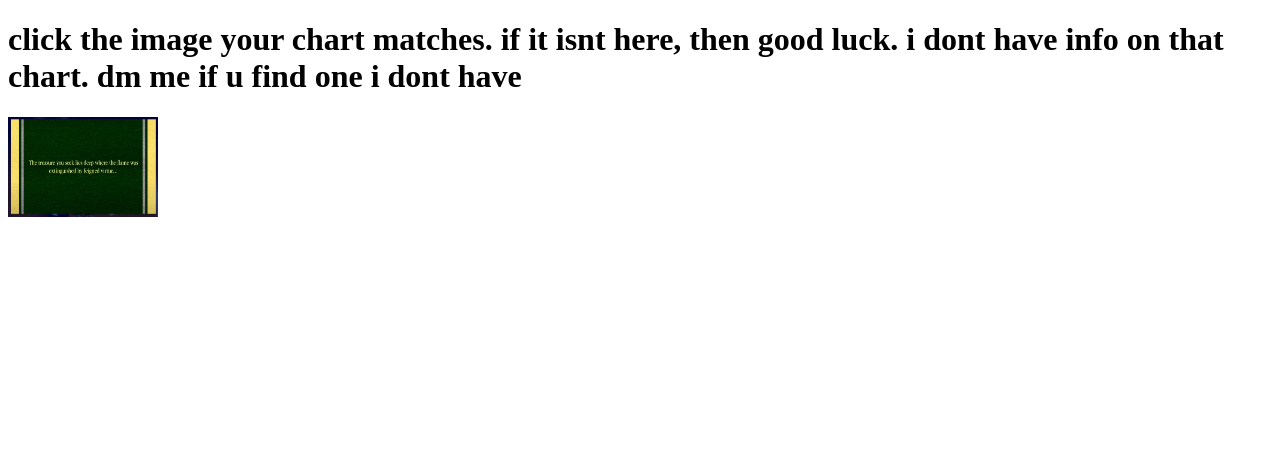
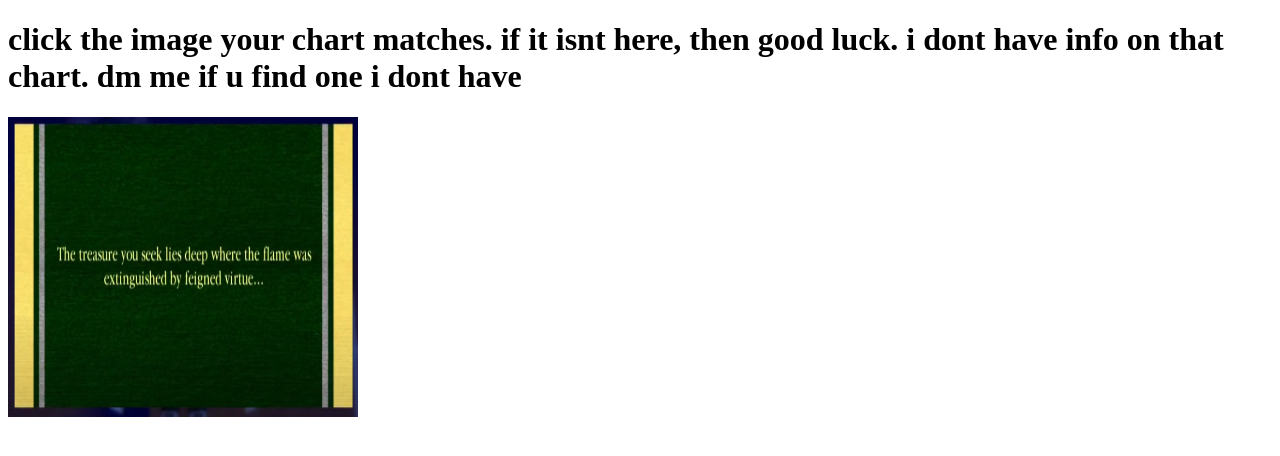
Before and after one commit to charts-ar/charts-ar.github.io, a plain HTML site: page third-sea/index.html in a window 1280 px wide. Drawn offline with Linux system fonts and the light colour scheme.

Commit message:
dimensions of images were wrong

```diff
--- a/third-sea/index.html
+++ b/third-sea/index.html
@@ -6,7 +6,7 @@
 <body>
 <h1>click the image your chart matches. if it isnt here, then good luck. i dont have info on that chart. dm me if u find one i dont have</h1>
     <a href="/third-sea/morock.html">
-        <img src="/third-sea/morock.png" alt="Morocks" width="150" height="100">
+        <img src="/third-sea/morock.png" alt="Morocks" width="350" height="300">
     </a>
 </body>
 </html>
```
